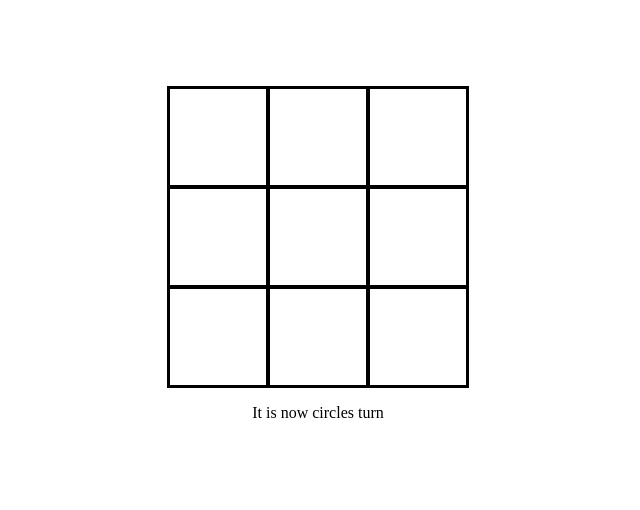
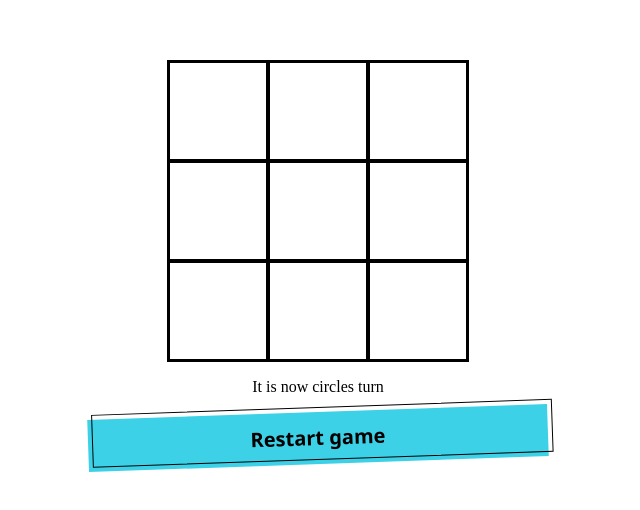
Before and after one commit to ingaSiu/react-small-projects, a React (Vite) app in the folder tic-tac-toe-v2/: page / in a window 1280 px wide. Shown: the part 146-656 px from the top of the page, without its empty margins (322-962 px from the left). Built offline with nearby package versions, Linux system fonts and the light colour scheme.

Commit message:
add restart button

```diff
--- a/tic-tac-toe-v2/src/App.jsx
+++ b/tic-tac-toe-v2/src/App.jsx
@@ -40,6 +40,12 @@ const App = () => {
     });
   };
 
+  const handleRestart = () => {
+    setCells(['', '', '', '', '', '', '', '', '']); // Reset cells to initial state
+    setGo('circle'); // Set the turn to the initial player
+    setWinningMessage(null); // Clear the winning message
+  };
+
   useEffect(() => {
     checkScore();
   }, [cells]);
@@ -61,6 +67,9 @@ const App = () => {
         ))}
       </div>
       <p>{winningMessage || message}</p>
+      <button className="button" onClick={handleRestart}>
+        Restart game
+      </button>
     </div>
   );
 };
--- a/tic-tac-toe-v2/src/index.css
+++ b/tic-tac-toe-v2/src/index.css
@@ -15,3 +15,56 @@
   flex-wrap: wrap;
   border: 1px solid black;
 }
+
+.button {
+  background-color: #3dd1e7;
+  border: 0 solid #e5e7eb;
+  box-sizing: border-box;
+  color: #000000;
+  display: flex;
+  font-family: ui-sans-serif, system-ui, -apple-system, system-ui, 'Segoe UI', Roboto, 'Helvetica Neue', Arial,
+    'Noto Sans', sans-serif, 'Apple Color Emoji', 'Segoe UI Emoji', 'Segoe UI Symbol', 'Noto Color Emoji';
+  font-size: 1rem;
+  font-weight: 700;
+  justify-content: center;
+  line-height: 1.75rem;
+  padding: 0.75rem 1.65rem;
+  position: relative;
+  text-align: center;
+  text-decoration: none #000000 solid;
+  text-decoration-thickness: auto;
+  width: 100%;
+  max-width: 460px;
+  position: relative;
+  cursor: pointer;
+  transform: rotate(-2deg);
+  user-select: none;
+  -webkit-user-select: none;
+  touch-action: manipulation;
+}
+
+.button:focus {
+  outline: 0;
+}
+
+.button:after {
+  content: '';
+  position: absolute;
+  border: 1px solid #000000;
+  bottom: 4px;
+  left: 4px;
+  width: calc(100% - 1px);
+  height: calc(100% - 1px);
+}
+
+.button:hover:after {
+  bottom: 2px;
+  left: 2px;
+}
+
+@media (min-width: 768px) {
+  .button {
+    padding: 0.75rem 3rem;
+    font-size: 1.25rem;
+  }
+}
```
